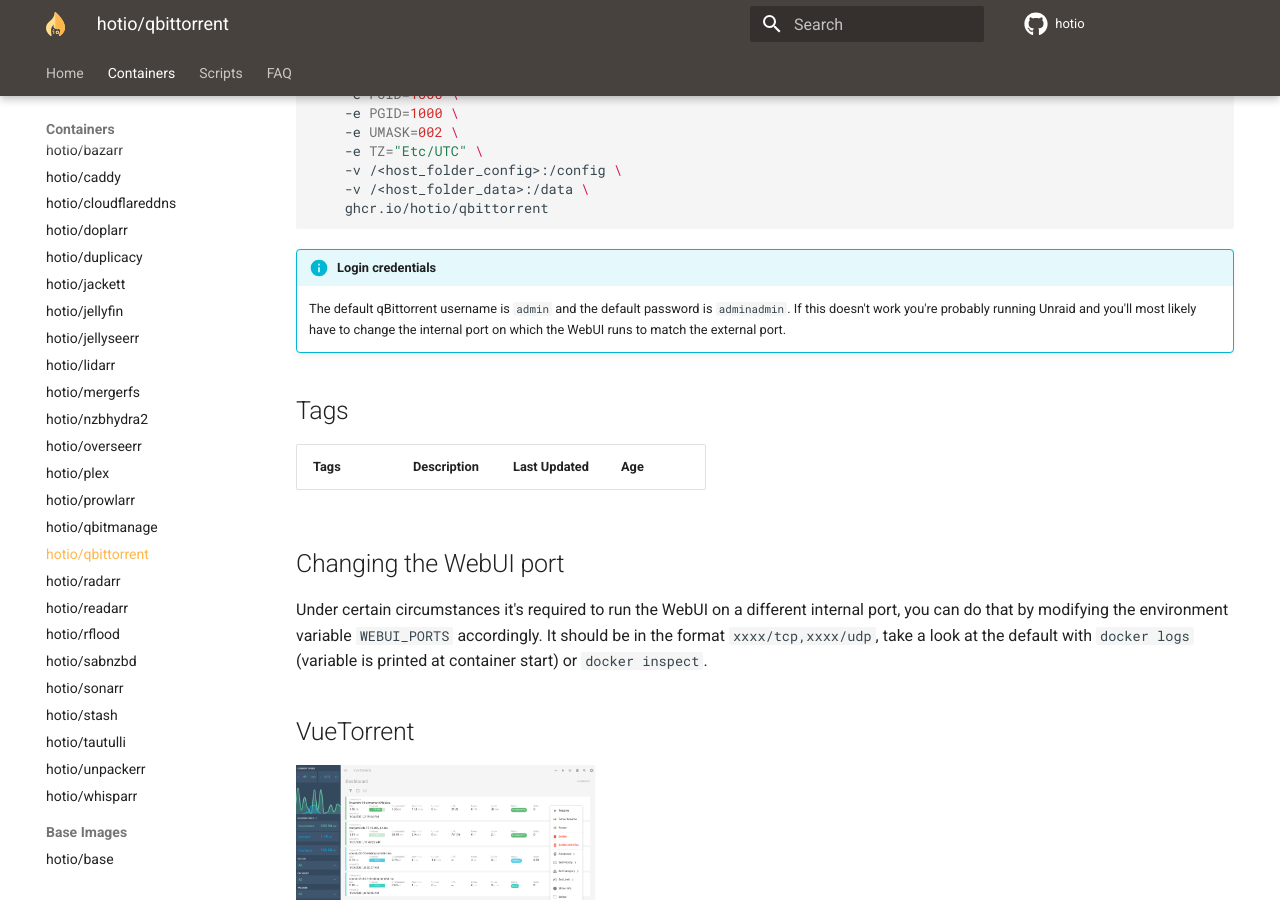
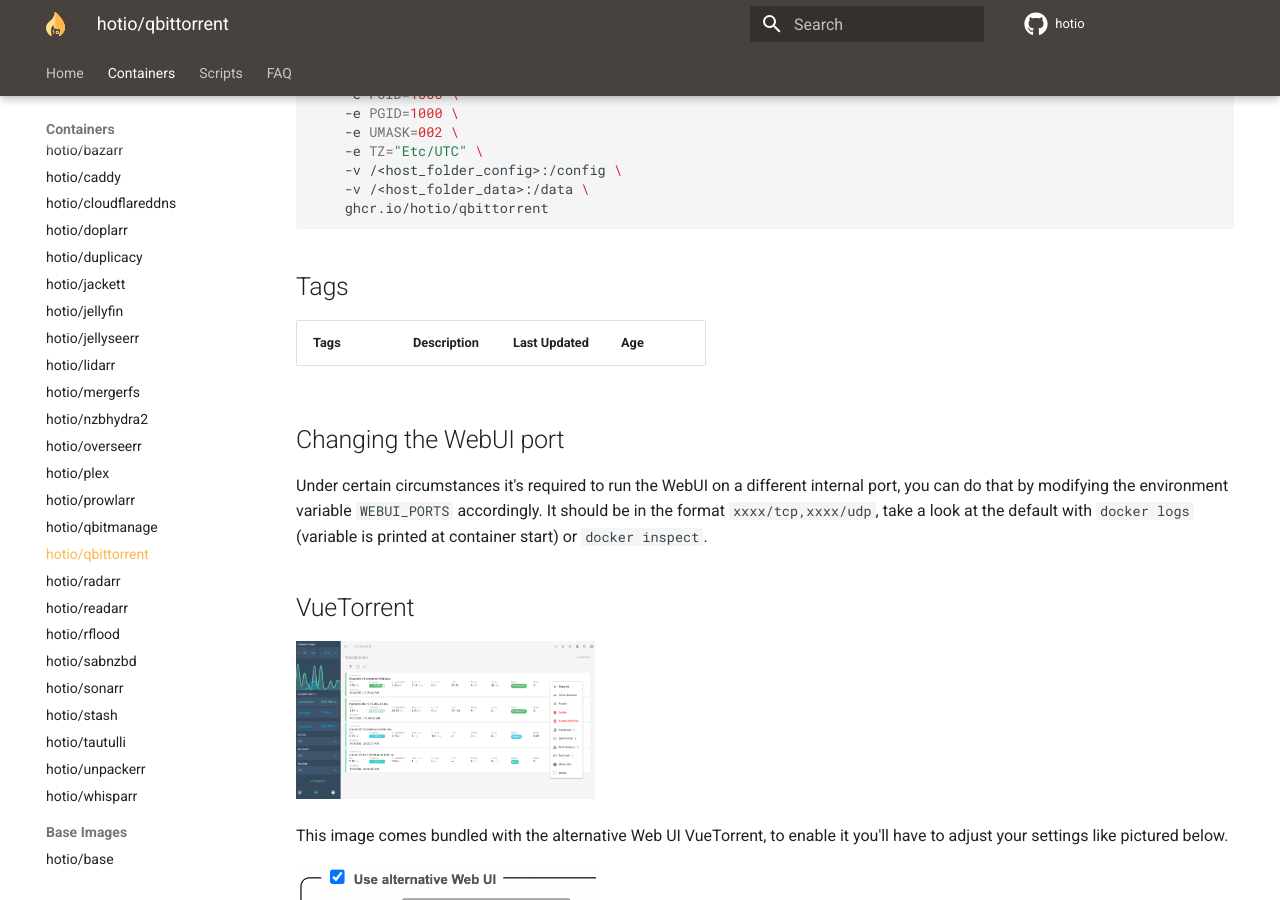
Before and after one commit to hotio/website, an MkDocs documentation site: the page built from docs/containers/qbittorrent.md, in a window 1280 px wide and 900 px high, scrolled down 517 px. Built offline with MkDocs 1.6.1 and Material for MkDocs 9.7.7, drawn with Linux system fonts in a browser that asks for light colours.

Commit message:
remove obsolete info about password for qbit

````diff
--- a/docs/containers/qbittorrent.md
+++ b/docs/containers/qbittorrent.md
@@ -42,10 +42,6 @@
           - /<host_folder_config>:/config
           - /<host_folder_data>:/data
     ```
-
-!!! info "Login credentials"
-
-    The default qBittorrent username is `admin` and the default password is `adminadmin`. If this doesn't work you're probably running Unraid and you'll most likely have to change the internal port on which the WebUI runs to match the external port.
 
 --8<-- "includes/tags.md"
 
````
